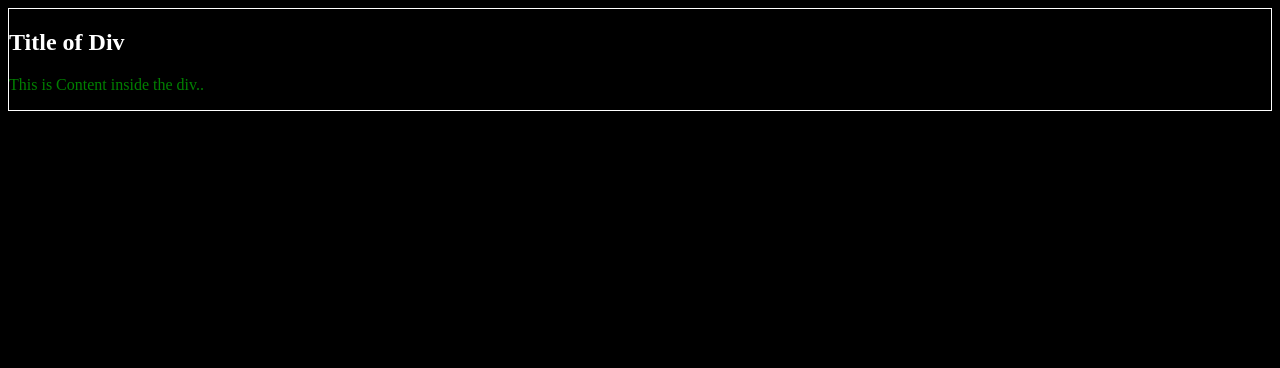
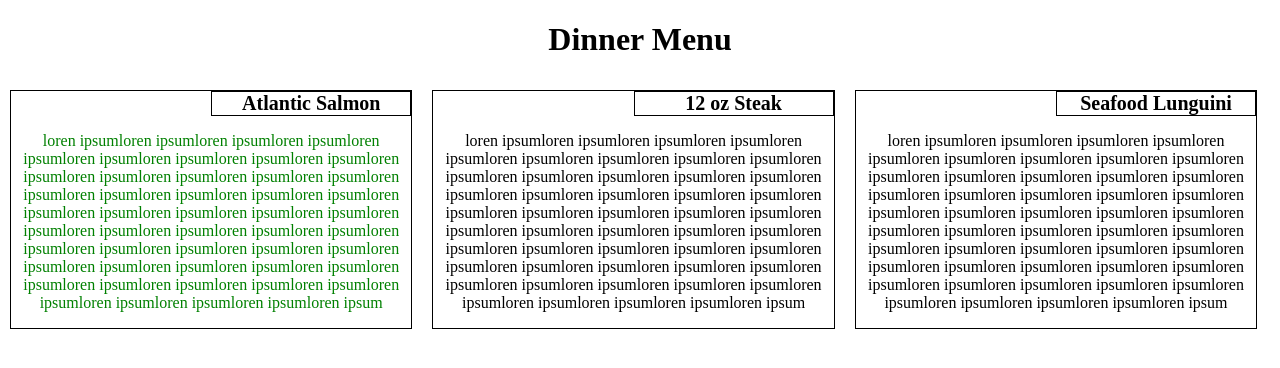
Before and after one commit to KyleBrown11/projects, a PHP site: page / in a window 1280 px wide. Shown: the top 368 px of the page. Run offline with PHP 8.4, Linux system fonts and the light colour scheme.

Commit message:
Add files via upload

```diff
--- a/index.html
+++ b/index.html
@@ -1,13 +1,42 @@
 <!DOCTYPE html>
 <html>
 	<head>
+		<meta lan="eng">
+		<meta charset="utf-8">
+		<meta name="viewport" content="width=device-width, initial-scale=1">
 		<title>Kyle's Web Services</title>
 		<link rel="stylesheet" href="style.css">
 	</head>
 	<body>
-	<div id="box1">
-		<h2>Title of Div</h2>
-		<p>This is Content inside the div..</p>
+		<!-- Start of Main Content -->
+		<div class="container-fluid">
+			<!-- This H1 Sits ontop of the first Row -->
+			<h1>Dinner Menu</h1>
+			<!-- Start of Row of Content(columns) -->
+			<div class="row">
+				<!-- Start Content of columns -->
+				<div class="col-lg-4 col-md-6 col-sm-12">
+					<div id="content1">
+						<div id="content-1-title"><h6>Atlantic Salmon</h6></div>
+						<div id="content-1-body"><p> loren ipsumloren ipsumloren ipsumloren ipsumloren ipsumloren ipsumloren ipsumloren ipsumloren ipsumloren ipsumloren ipsumloren ipsumloren ipsumloren ipsumloren ipsumloren ipsumloren ipsumloren ipsumloren ipsumloren ipsumloren ipsumloren ipsumloren ipsumloren ipsumloren ipsumloren ipsumloren ipsumloren ipsumloren ipsumloren ipsumloren ipsumloren ipsumloren ipsumloren ipsumloren ipsumloren ipsumloren ipsumloren ipsumloren ipsumloren ipsumloren ipsumloren ipsumloren ipsumloren ipsumloren ipsumloren ipsumloren ipsumloren ipsumloren ipsum
+						</p></div>
+					</div>
+				</div>
+				<div class="col-lg-4 col-md-6 col-sm-12">
+					<div id="content2">
+						<div id="content-2-title"><h6>12 oz Steak</h6></div>
+						<p> loren ipsumloren ipsumloren ipsumloren ipsumloren ipsumloren ipsumloren ipsumloren ipsumloren ipsumloren ipsumloren ipsumloren ipsumloren ipsumloren ipsumloren ipsumloren ipsumloren ipsumloren ipsumloren ipsumloren ipsumloren ipsumloren ipsumloren ipsumloren ipsumloren ipsumloren ipsumloren ipsumloren ipsumloren ipsumloren ipsumloren ipsumloren ipsumloren ipsumloren ipsumloren ipsumloren ipsumloren ipsumloren ipsumloren ipsumloren ipsumloren ipsumloren ipsumloren ipsumloren ipsumloren ipsumloren ipsumloren ipsumloren ipsumloren ipsum
+						</p>
+					</div>
+				</div>
+				<div class="col-lg-4 col-md-12 col-sm-12">
+					<div id="content3">
+						<div id="content-3-title"><h6>Seafood Lunguini</h6></div>
+						<p> loren ipsumloren ipsumloren ipsumloren ipsumloren ipsumloren ipsumloren ipsumloren ipsumloren ipsumloren ipsumloren ipsumloren ipsumloren ipsumloren ipsumloren ipsumloren ipsumloren ipsumloren ipsumloren ipsumloren ipsumloren ipsumloren ipsumloren ipsumloren ipsumloren ipsumloren ipsumloren ipsumloren ipsumloren ipsumloren ipsumloren ipsumloren ipsumloren ipsumloren ipsumloren ipsumloren ipsumloren ipsumloren ipsumloren ipsumloren ipsumloren ipsumloren ipsumloren ipsumloren ipsumloren ipsumloren ipsumloren ipsumloren ipsumloren ipsum
+						</p>
+					</div>
+				</div>
+			</div>
 		</div>
 	</body>
 </html>
--- a/style.css
+++ b/style.css
@@ -1,12 +1,218 @@
+* {
+	box-sizing: border-box;
+
+}
+
 body {
-	background-color: black;
+	display:block;
+	margin:0px;
+	padding:0px;
+
 }
-#box1 {
-	border: 1px solid white;
+
+.row {
+	width:100%;
 }
-h2 {
-	color: white;
+.container-fluid > h1 {
+	width:100%;
+	text-align: center;
+
 }
-p {
-	color: green;
+
+#content1 {
+	border:1px solid black;
+	padding:0px;
+	margin:10px;
 }
+#content-1-title {
+	position: relative;
+	border:1px solid black;
+	top:0%;
+	right:-50%;
+	width:50%;
+}
+#content-1-title > h6 {
+	font-size: 20px;
+	text-align: center;
+	margin:0px;
+	padding:0px;
+}
+#content-1-body > p {
+	color:green;
+}
+#content2 {
+	border:1px solid black;
+	padding:0px;
+	margin:10px;
+}
+#content-2-title {
+	position: relative;
+	border:1px solid black;
+	top:0%;
+	right:-50%;
+	width:50%;
+}
+#content-2-title > h6 {
+	font-size: 20px;
+	text-align: center;
+	margin:0px;
+	padding:0px;
+}
+#content3 {
+	border:1px solid black;
+	padding:0px;
+	margin:10px;
+}
+#content-3-title {
+	position: relative;
+	border:1px solid black;
+	top:0%;
+	right:-50%;
+	width:50%;
+}
+#content-3-title > h6 {
+	font-size: 20px;
+	text-align: center;
+	margin:0px;
+	padding:0px;
+}
+
+
+@media (min-width: 992px) {
+	.col-lg-1, .col-lg-2, .col-lg-3, .col-lg-4, .col-lg-5, .col-lg-6, .col-lg-7, .col-lg-8, .col-lg-9, .col-lg-10, .col-lg-11, .col-lg-12
+	{
+	float:left;
+
+	}
+	.col-lg-1 {
+		width:8.33%;
+		text-align: center;
+
+	}
+	.col-lg-2 {
+		width:16.66%;
+		text-align: center;
+	}
+	.col-lg-3 {
+		width:25%;
+		text-align: center;
+	}
+	.col-lg-4 {
+		width:33%;
+		text-align: center;
+	}
+	.col-lg-5 {
+		width:41.66%;
+		text-align: center;
+	}
+	.col-lg-6 {
+		width:50%;
+	}
+	.col-lg-7 {
+		width:58.33%;
+	}
+	.col-lg-8 {
+		width:66.66%;
+	}
+	.col-lg-9 {
+		width:75%;
+	}
+	.col-lg-10 {
+		width:83.33%;
+	}
+	.col-lg-11 {
+		width:91.66%;
+	}
+	.col-lg-12 {
+		width:100%;
+	}
+}
+
+@media (min-width: 769px) and (max-width: 991px) {
+	.col-md-1, .col-md-2, .col-md-3, .col-md-4, .col-md-5, .col-md-6, .col-md-7, .col-md-8, .col-md-9, .col-md-10, .col-md-11, .col-md-12
+	{
+	float:left;
+	}
+	.col-md-1 {
+		width:8.33%;
+	}
+	.col-md-2 {
+		width:16.66%;
+	}
+	.col-md-3 {
+		width:25%;
+	}
+	.col-md-4 {
+		width:33%;
+	}
+	.col-md-5 {
+		width:41.66%;
+	}
+	.col-md-6 {
+		width:50%;
+		text-align: center;
+	}
+	.col-md-7 {
+		width:58.33%;
+	}
+	.col-md-8 {
+		width:66.66%;
+	}
+	.col-md-9 {
+		width:75%;
+	}
+	.col-md-10 {
+		width:83.33%;
+	}
+	.col-md-11 {
+		width:91.66%;
+	}
+	.col-md-12 {
+		width:100%;
+		text-align: center;
+	}
+}
+
+@media (max-width: 767px) {
+	.col-sm-1, .col-sm-2, .col-sm-3, .col-sm-4, .col-sm-5, .col-sm-6, .col-sm-7, .col-sm-8, .col-sm-9, .col-sm-10, .col-sm-11, .col-sm-12
+	{
+	float:left;
+	}
+	.col-sm-1 {
+		width:8.33%;
+	}
+	.col-sm-2 {
+		width:16.66%;
+	}
+	.col-sm-3 {
+		width:25%;
+	}
+	.col-sm-4 {
+		width:33%;
+	}
+	.col-sm-5 {
+		width:41.66%;
+	}
+	.col-sm-6 {
+		width:50%;
+	}
+	.col-sm-7 {
+		width:58.33%;
+	}
+	.col-sm-8 {
+		width:66.66%;
+	}
+	.col-sm-9 {
+		width:75%;
+	}
+	.col-sm-10 {
+		width:83.33%;
+	}
+	.col-sm-11 {
+		width:91.66%;
+	}
+	.col-sm-12 {
+		width:100%;
+		text-align: center;
+	}
+}
```
Lines whose indentation alone changed are shown as unchanged.
